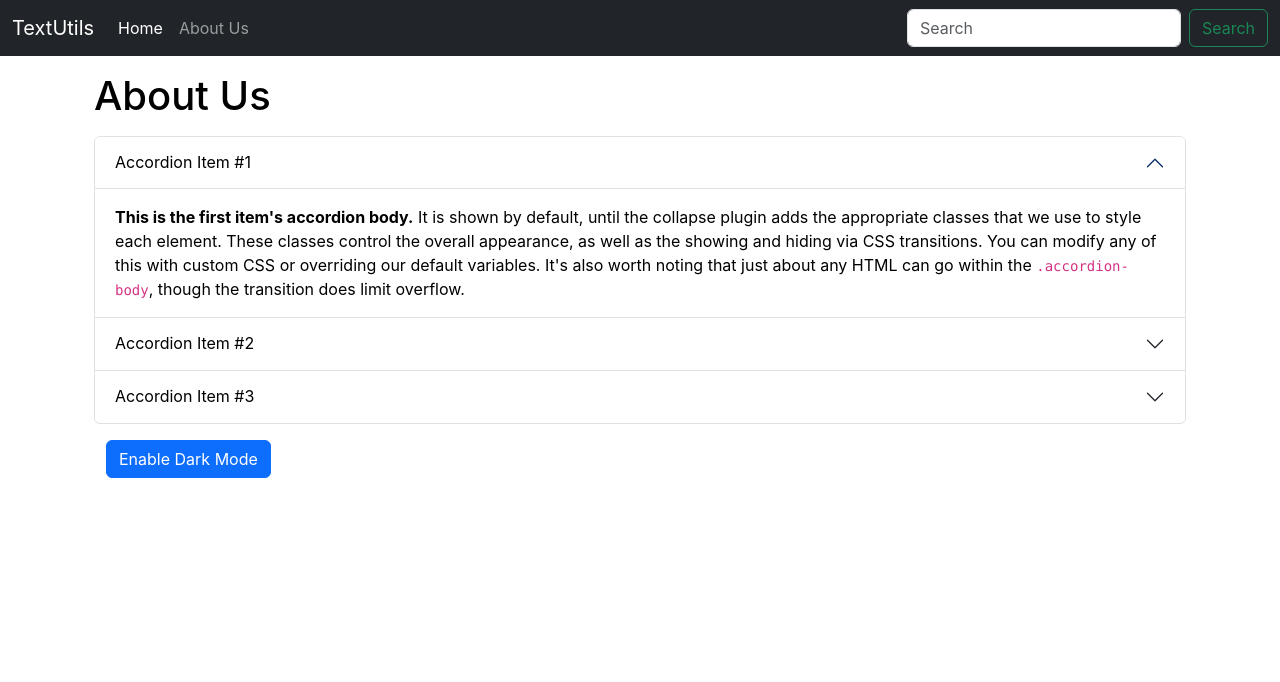
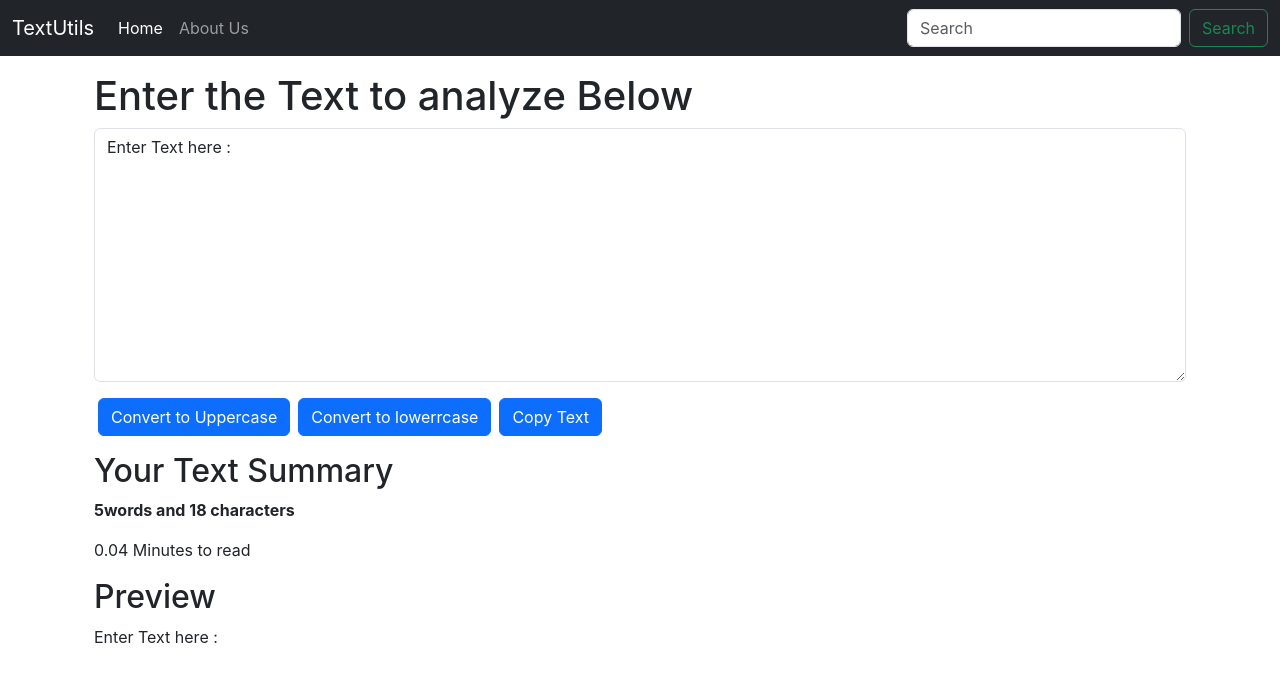
Before and after one commit to Abhi-33/React-fullCourse, a React (Create React App) app: page / in a window 1280 px wide. Shown: the top 682 px of the page. Built offline with nearby package versions, Linux system fonts and the light colour scheme.

Commit message:
Updated all the files

```diff
--- a/src/App.js
+++ b/src/App.js
@@ -1,15 +1,15 @@
 import './App.css';
-import About from './components/About';
+// import About from './components/About';
 import Navbar from './components/Navbar';
-// import TextForm from './components/TextForm'
+import TextForm from './components/TextForm'
 
 function App() {
   return (
    <>
 <Navbar title="TextUtils"/>
 <div className="container my-3">
-{/* <TextForm heading="Enter the Text to analyze Below" /> */}
-<About />
+<TextForm heading="Enter the Text to analyze Below" />
+{/* <About /> */}
 </div>
    </>
   );
--- a/src/components/TextForm.js
+++ b/src/components/TextForm.js
@@ -17,6 +17,17 @@ export default function TextForm(props) {
     const convertonChange =(event)=>{
         setText(event.target.value);
     }
+
+    const handleCopy = ()=>{
+      console.log("I am Copy");
+      var text = document.getElementById('myBox');
+      text.select();
+      text.setSelectionRange(0,9999);
+      navigator.clipboard.writeText(text.value);
+    }
+
+
+
     const [Text, setText] = useState('Enter Text here : ');
     // Text = "New Text"; //Wrong way to Change the Text or state
     // setText("New Text"); //Correct way of changing or updating the state
@@ -29,6 +40,7 @@ export default function TextForm(props) {
     </div>
     <button className="btn btn-primary mx-1" onClick={convertUP}>Convert to Uppercase</button>
     <button className="btn btn-primary mx-1" onClick={convertLO}>Convert to lowerrcase</button>
+    <button className="btn btn-primary mx-1" onClick={handleCopy}>Copy Text</button>
   </div>
   <div className="container my-3">
     <h2>Your Text Summary</h2>
```
